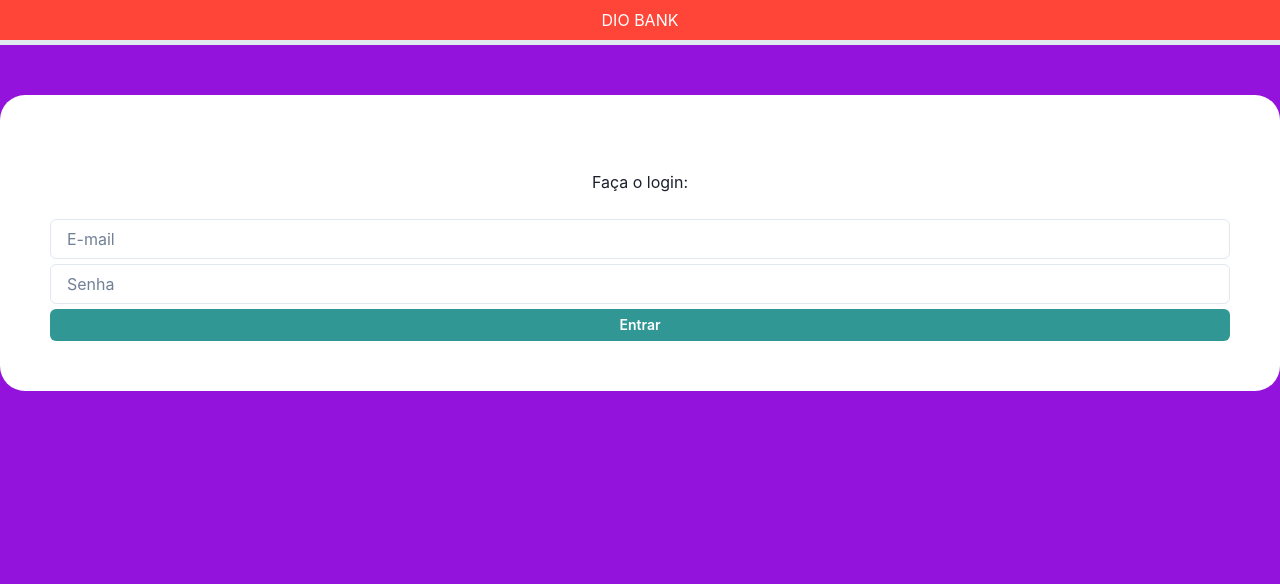
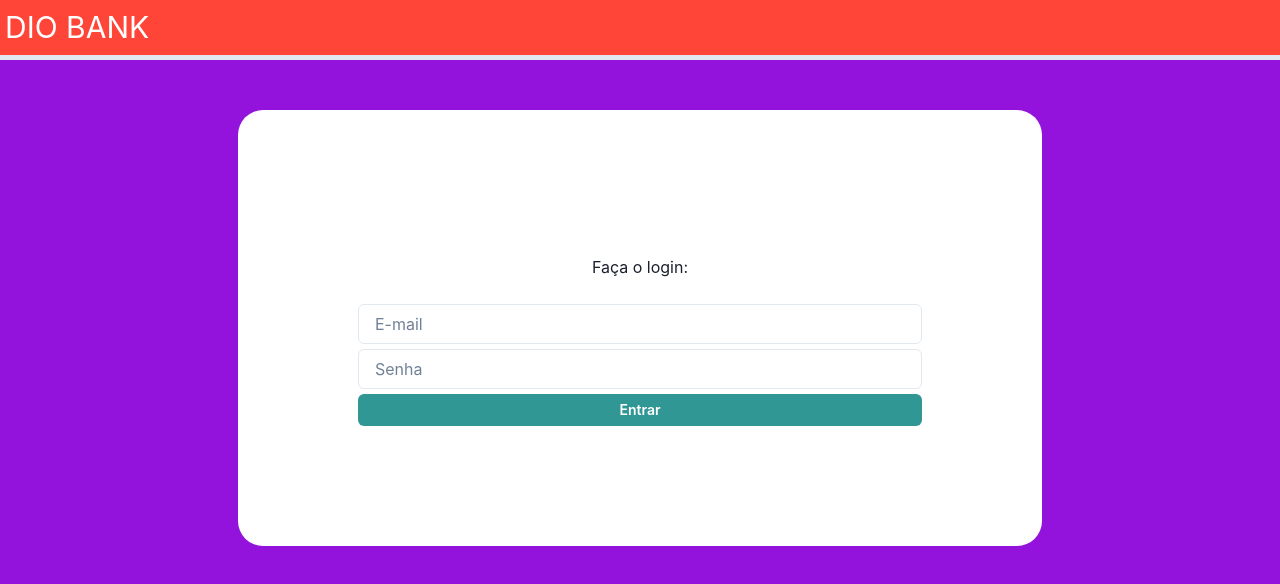
Before and after one commit to Williamalmeida27/DIO_BANK_REACT, a React (Create React App) app: page / in a window 1280 px wide. Shown: the top 584 px of the page. Built offline with nearby package versions, Linux system fonts and the light colour scheme.

Commit message:
Atualização
Criado um componente para manipulação das rotas e exporta-las.

Criado função de logout e redefinição da de login

Alteração de estetica com componentes flex do Chakra UI

```diff
--- a/src/App.tsx
+++ b/src/App.tsx
@@ -1,10 +1,8 @@
 import { ChakraProvider } from "@chakra-ui/react";
-import { BrowserRouter, Route, Routes } from "react-router-dom";
+import { BrowserRouter } from "react-router-dom";
 import { AppContextProvider } from "./Components/AppContext";
 import { Layout } from "./Components/Layout";
-import Conta from "./pages/Conta";
-import ContaInfo from "./pages/ContaInfor";
-import Home from "./pages/Home";
+import MainRoutes from "./routes";
 
 
 function App() {
@@ -13,13 +11,7 @@ function App() {
       <AppContextProvider>
         <ChakraProvider>
           <Layout>
-            <Routes>
-
-              <Route path="/" element={<Home />} />
-              <Route path="/Conta/:id" element={<Conta />} />
-              <Route path='/infoconta' element={<ContaInfo />} />
-
-            </Routes>
+            <MainRoutes />
           </Layout>
         </ChakraProvider>
       </AppContextProvider>
--- a/src/Components/Card.tsx
+++ b/src/Components/Card.tsx
@@ -1,12 +1,14 @@
-import { Box } from "@chakra-ui/react"
+import { Box, Center } from "@chakra-ui/react"
 
 
 export const Card = ({ children }: any) => {
 
     return (
-        <Box backgroundColor='#ffffff' borderRadius='25px' padding='50px'>
-            {children}
-        </Box>
+        <Center>
+            <Box backgroundColor='#ffffff' borderRadius='25px' padding='120px' marginTop='50px'>
+                {children}
+            </Box>
+        </Center>
 
         /*
             <div>
--- a/src/Components/Header/Header.tsx
+++ b/src/Components/Header/Header.tsx
@@ -1,17 +1,39 @@
-import { Box } from '@chakra-ui/react'
+import { Box, Button, Flex, Spacer, Text } from '@chakra-ui/react'
 import { useContext } from 'react'
+import { useNavigate } from 'react-router-dom'
 import { AppContext } from '../AppContext'
 import './Header.css'
 
 export const Header = () => {
-    const context = useContext(AppContext)//Trazendo o estado global do conext criado no app
-    console.log(context) //Testando do estado
+    const { isLoggedIn, setIsLoggedIn } = useContext(AppContext)//Trazendo o estado global do conext criado no app
+    const navigate = useNavigate()
+
+    const logout = () => {
+        setIsLoggedIn(false)
+        navigate('/')
+    }
 
     return ( //Para trabalhar com a classe importada acima do css, usamos o className='Header'
+        <Flex backgroundColor='#ff4538' borderBottomStyle='inherit' borderBottomWidth='5px' padding='5px'>
+            <Box>
+                <Text fontSize='3xl' color='#ffffff'>
+                    DIO BANK
+                </Text>
+            </Box>
+            {
+                isLoggedIn && (
+                    <>
+                        <Spacer />
+                        <Button onClick={() => logout()}>
+                            SAIR
+                        </Button>
 
-        <Box color='#ffffff' marginBottom='50px' height='45px' display='flex' alignItems='center' justifyContent='center' bg='#ff4538' borderBottomStyle='inherit' borderBottomWidth='5px'>
-            <h1>DIO BANK</h1>
-        </Box>
+                    </>
+                )
+            }
+
+        </Flex>
+
 
     )
 
--- a/src/pages/Home.tsx
+++ b/src/pages/Home.tsx
@@ -1,24 +1,33 @@
 import { Center, Input } from "@chakra-ui/react";
-import { useState } from "react";
+import { useContext, useState } from "react";
+import { useNavigate } from "react-router-dom";
+import { AppContext } from "../Components/AppContext";
 import { Card } from "../Components/Card"
 import { DButton } from "../services/DButton";
 import { Login } from "../services/login";
-
-//Usando o styled em uma váriável para usarmos no html, usando o tamplete string para trabalhar o css
-
-
-/* const Box = styled.div`
-background-color: orange;
-border-radius: 50px;
-padding-left: 15px
-`; Como não estamos usando o styled deixa ele comentado. Além de remover a importação import styled from 'styled-components';*/
-
 
 const Home = () => {
     //Usando a várivel criada no JS com a lib styled para o html: //o minHeidht é o tamanho mino da tela
     //Usando estados:
 
     const [email, setEmail] = useState<string>('') //Criando um estado do tipo string e seu valor é string vazia.
+    const {setIsLoggedIn} = useContext(AppContext); //Trazendo o context porém desestruturado pegando apenas o logado
+    const navigate = useNavigate(); //Adicionando váriavel de navegação
+
+    const validateUser = async (email: string) => { //Função para validar se um usário está logado e se sim direcionar para pag
+        const loggedIn = await Login(email)
+
+        if (!loggedIn) {
+            return alert('E-mail inválido')
+
+        } else{
+
+        setIsLoggedIn(true)
+        navigate('/conta/1')
+
+        }
+
+    }
 
     return (
 
@@ -31,7 +40,7 @@ const Home = () => {
             <Input placeholder='Senha' marginTop='5px' />
 
             <Center>
-                <DButton onClick={() => Login(email)} />
+                <DButton onClick={() => validateUser(email)} />
             </Center>
         </Card>
 
--- /dev/null
+++ b/src/routes.tsx
@@ -0,0 +1,23 @@
+import { useContext } from "react"
+import { Routes, Route } from "react-router-dom"
+import { AppContext } from "./Components/AppContext"
+import Conta from "./pages/Conta"
+import ContaInfo from "./pages/ContaInfor"
+import Home from "./pages/Home"
+
+const MainRoutes = () => {
+
+    const {isLoggedIn} = useContext(AppContext)
+
+    return(
+        <Routes>
+
+            <Route path="/" element={<Home />} />
+            <Route path="/Conta/:id" element={isLoggedIn ? <Conta /> : <Home /> } />
+            <Route path='/infoconta' element={<ContaInfo />} />
+
+        </Routes>
+    )
+}
+
+export default MainRoutes
--- a/src/services/DButton.tsx
+++ b/src/services/DButton.tsx
@@ -2,7 +2,7 @@ import { Button } from "@chakra-ui/react"
 
 interface IDButton{
    // onClick: () => void; //Porém podemos passar o evento direto: MouseEventHandler
-   onClick: () => void;
+   onClick: () => any;
 }
 
 //Usando interface com propriedade de evento
--- a/src/services/login.tsx
+++ b/src/services/login.tsx
@@ -1,23 +1,14 @@
-import { useContext } from "react"
-import { useNavigate } from "react-router-dom"
 import { api } from "../api"
-import { AppContext } from "../Components/AppContext"
 
 
-export const Login = async (email: string): Promise<any> => { //Usando asinc para tratar uma promisse que teráum retorno do tipo qualquer
-   const {setIsLoggedIn} = useContext(AppContext); //Trazendo o context porém desestruturado pegando apenas o logado
-   const navigate = useNavigate(); //Adicionando váriavel de navegação
-
+export const Login = async (email: string): Promise<boolean> => { //Usando asinc para tratar uma promisse que teráum retorno do tipo qualquer
 
     const data: any = await api //Estamos usando função nativa do JS, para os teste em TS é necessário um conversão.
     //Definimos que uma várivael do tipo any no momento, recebe a solução da api.
 
     if (email !== data.email) {
-        return alert('E-mail inválido')
+        return false
     }
 
-    setIsLoggedIn(true)
-    navigate(`/${data.id}`)
-
-    alert(`Bem vindo ${email}`)
+    return true
 }
```
Also changed, not shown: 1 other file (tests, documents, lock files or other folders).
